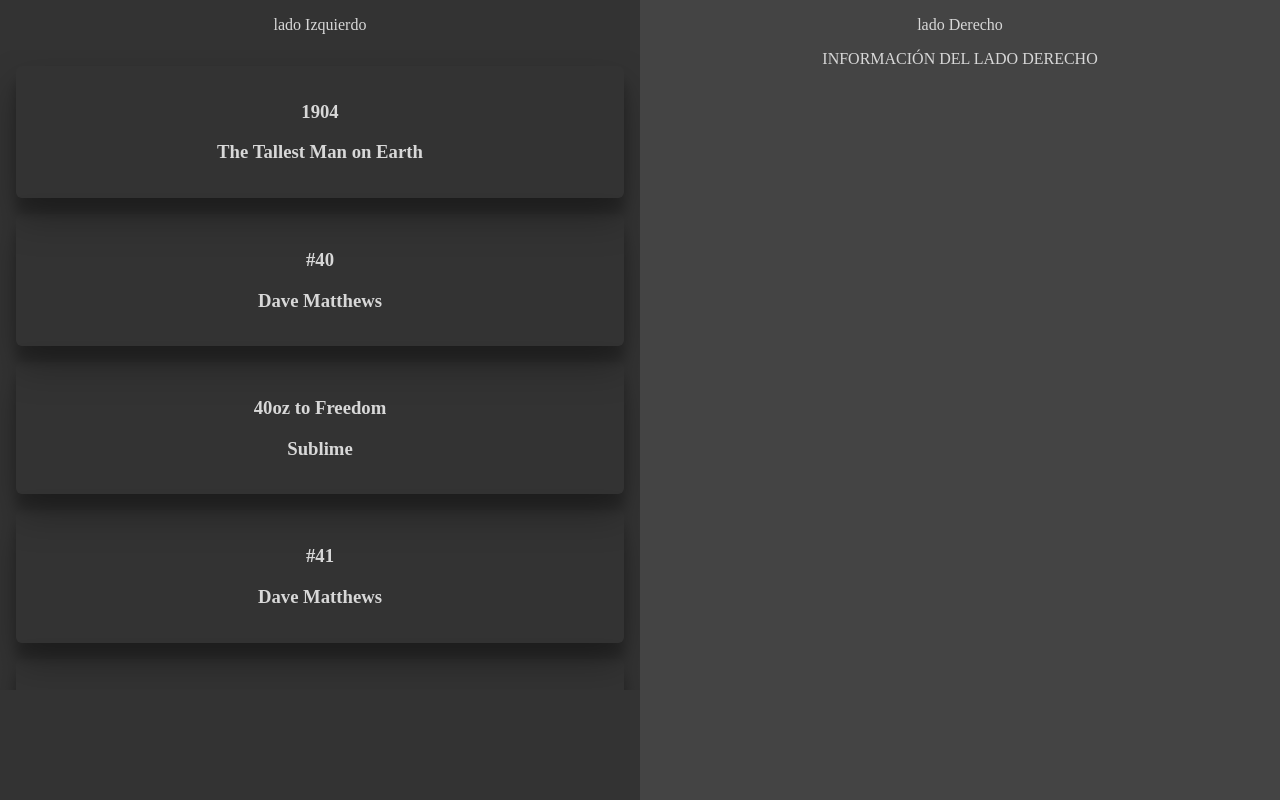
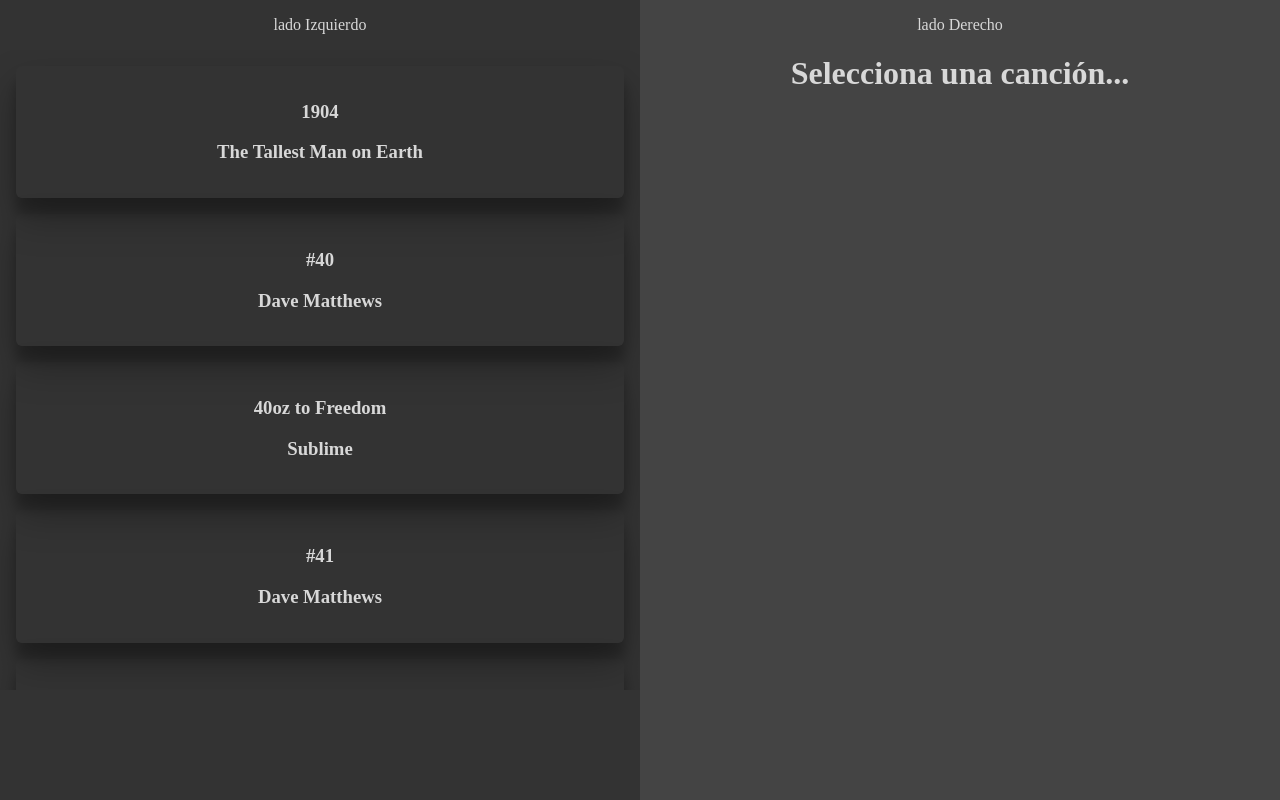
Before and after one commit to jesualujan/react-avanzado-27web-a, a React (Vite) app in the folder 02-react-context/: page / in a window 1280 px wide. Built offline with nearby package versions, Linux system fonts and the light colour scheme.

Commit message:
✨ mostramos los datos de la canción seleccionada

```diff
--- a/02-react-context/src/Components/SongDetail/SongDetail.jsx
+++ b/02-react-context/src/Components/SongDetail/SongDetail.jsx
@@ -1,10 +1,22 @@
-import React from 'react'
+import { useSongContext } from '@/Hook/useSongContext'
 
 const SongDetail = () => {
+  const { selectedSong } = useSongContext()
   return (
-    <div>
-      <p>INFORMACIÓN DEL LADO DERECHO</p>
-    </div>
+    <>
+      {
+        selectedSong.title
+          ? (
+            <div>
+              <img src={`https://picsum.photos/seed/${selectedSong.id}/300/300`} alt='Portada del Disco' />
+              <h4>{selectedSong.title}</h4>
+              <h5>{selectedSong.artist}</h5>
+              <h6>{selectedSong.year}</h6>
+            </div>
+            )
+          : <h1>Selecciona una canción...</h1>
+      }
+    </>
   )
 }
 
```
